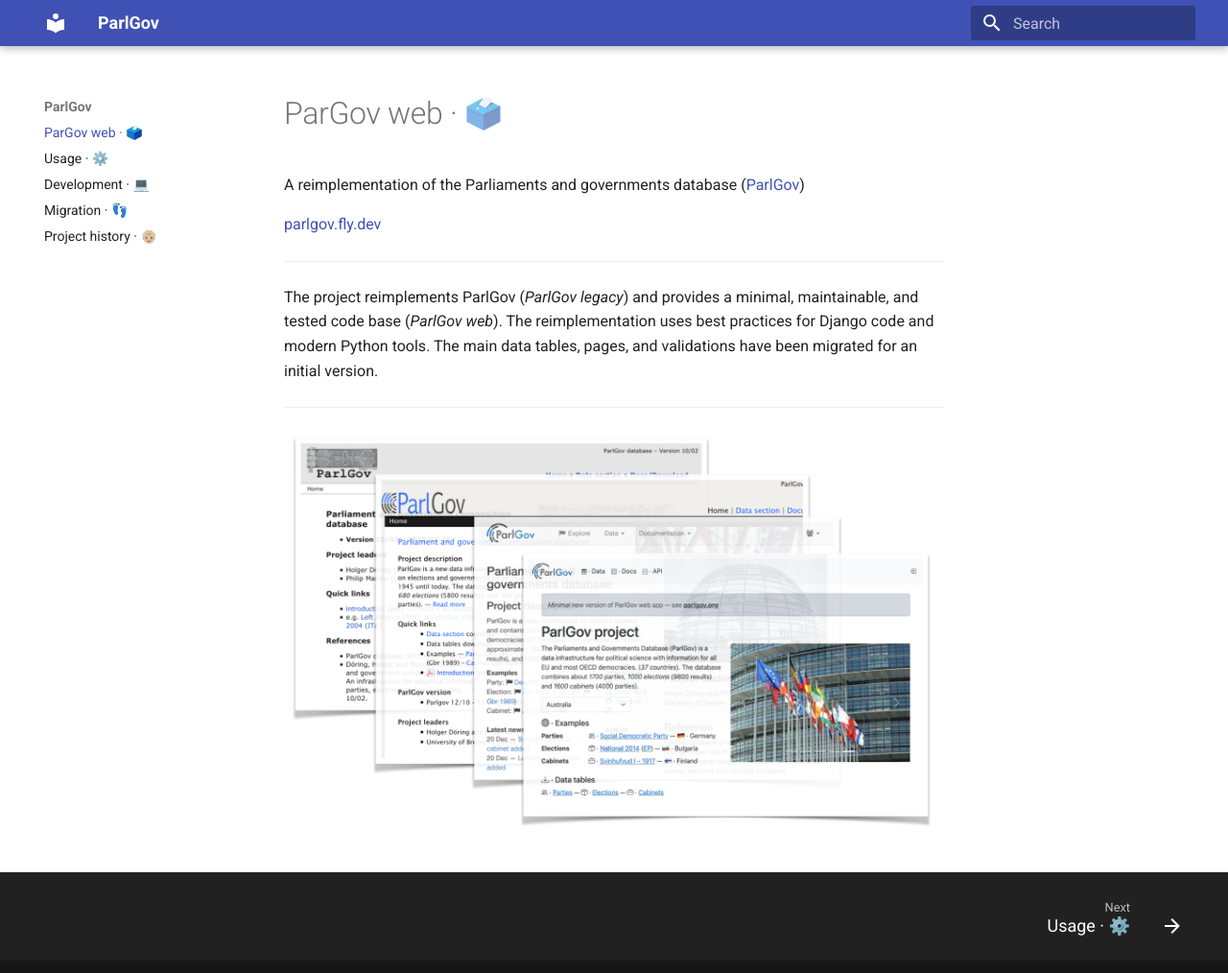
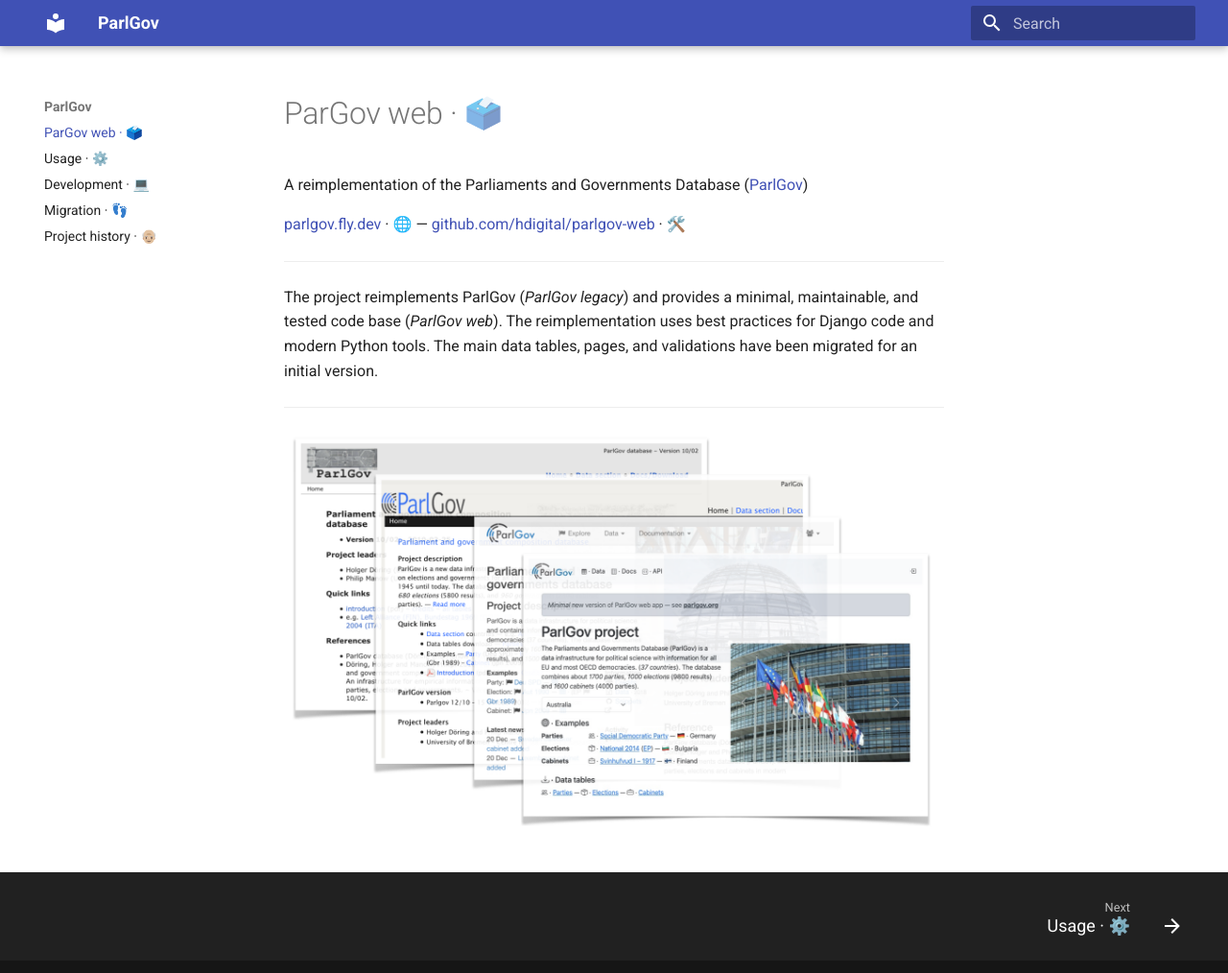
Before and after one commit to hdigital/parlgov-web, an MkDocs documentation site: the page built from docs/index.md, in a window 1280 px wide and 1025 px high. Shown: the top 1014 px of the window at 96% size. Built offline with MkDocs 1.6.1 and Material for MkDocs 9.7.7, drawn with Linux system fonts in a browser that asks for light colours.

Commit message:
Revise docs index page
- use capitalized project name
- add link GitHub repo
- add emojis for project links

```diff
--- a/docs/index.md
+++ b/docs/index.md
@@ -1,9 +1,10 @@
 # ParGov web · 🗳️
 
-A reimplementation of the Parliaments and governments database
-([ParlGov](https://www.parlgov.org/))
+A reimplementation of the Parliaments and Governments Database
+([ParlGov](https://parlgov.org/))
 
-[parlgov.fly.dev](https://parlgov.fly.dev/)
+[parlgov.fly.dev](https://parlgov.fly.dev/) · 🌐
+— [github.com/hdigital/parlgov-web](https://github.com/hdigital/parlgov-web) · 🛠️
 
 ---
 
```
Also changed, not shown: 2 other files.
